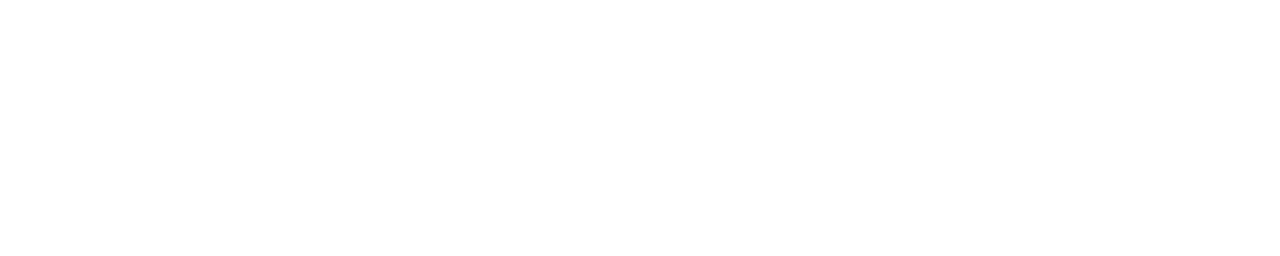
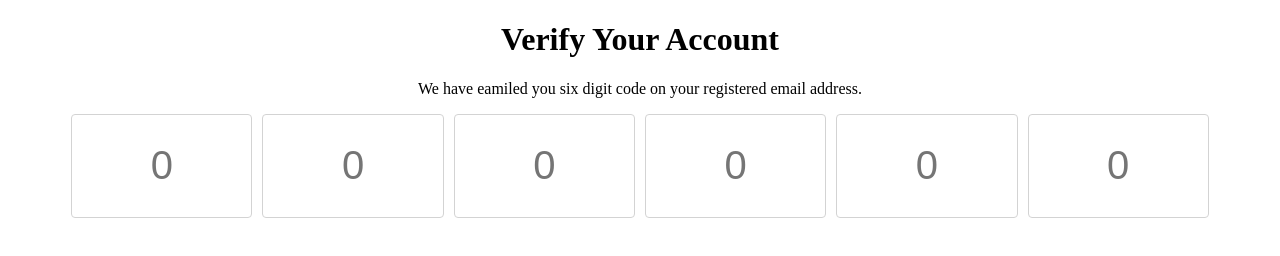
Before and after one commit to acciojob/OTP-RitankJaikar, a website: page main.html in a window 1280 px wide. Drawn offline with Linux system fonts and the light colour scheme.

Commit message:
created a submission

```diff
--- a/main.html
+++ b/main.html
@@ -8,6 +8,18 @@
 
 <body>
 	<!-- the entire body must be written by student -->
+	<h1 class="verification_heading">Verify Your Account</h1>
+	<p class="verification_subtext">We have eamiled you six digit code on your registered email address.</p>
+
+	<form class="code-container">
+		<input type="number" class="code" placeholder="0" min="0" max="9" maxlength="1" />
+		<input type="number" class="code" placeholder="0" min="0" max="9" maxlength="1" />
+		<input type="number" class="code" placeholder="0" min="0" max="9" maxlength="1" />
+		<input type="number" class="code" placeholder="0" min="0" max="9" maxlength="1" />
+		<input type="number" class="code" placeholder="0" min="0" max="9" maxlength="1" />
+		<input type="number" class="code" placeholder="0" min="0" max="9" maxlength="1" />
+	</form>
+
     <script type="text/javascript" src="./script.js">
 </script>
 
--- a/script.js
+++ b/script.js
@@ -1 +1,21 @@
 //your JS code here. If required.
+const inputs= document.querySelectorAll(".code");
+
+inputs.forEach((input, i) => {
+	// Add an event listener for the 'input' event
+	input.addEventListener("input", function() {
+		// If the input has a value (user typed a digit)
+		if(this.value.length >= 1) {
+			// Ensure only the first character is kept (if user inputs more)
+			this.value = this.value.slice(0, 1);
+			// Move focus to the next input if it exists
+			if(i < inputs.length-1) {
+				inputs[i+1].focus();
+			}
+		}
+		// If the input is cleared, move focus back to the previous input
+		if(this.value.length === 0 && i>0) {
+			inputs[i-1].focus();
+		}
+	})
+})
--- a/styles.css
+++ b/styles.css
@@ -1 +1,27 @@
 /*  your css code here. If applicable */
+.verification_heading, .verification_subtext {
+	text-align: center;
+}
+
+.code-container {
+	width: 90%;
+	display: flex;
+	gap: 10px;
+	margin: auto;
+	overflow: hidden;
+}
+
+.code {
+	width: 16%;
+	height: 100px;
+	border: 1px solid lightgray;
+	border-radius: 4px;
+	text-align: center;
+	font-size: 40px;
+}
+
+.code::-webkit-inner-spin-button,
+.code::-webkit-outer-spin-button {
+  -webkit-appearance: none; /* Chrome, Safari */
+  margin: 0; /* Remove margin */
+}
```
